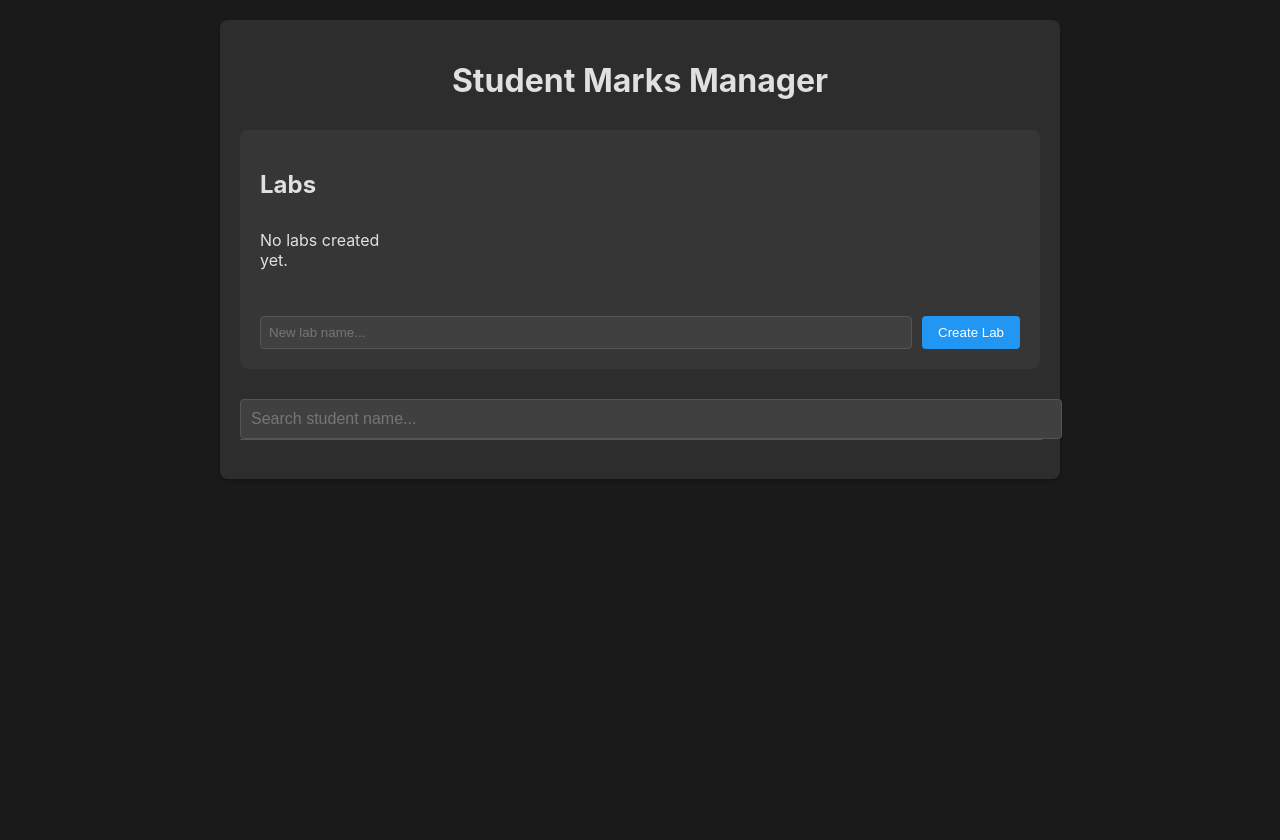
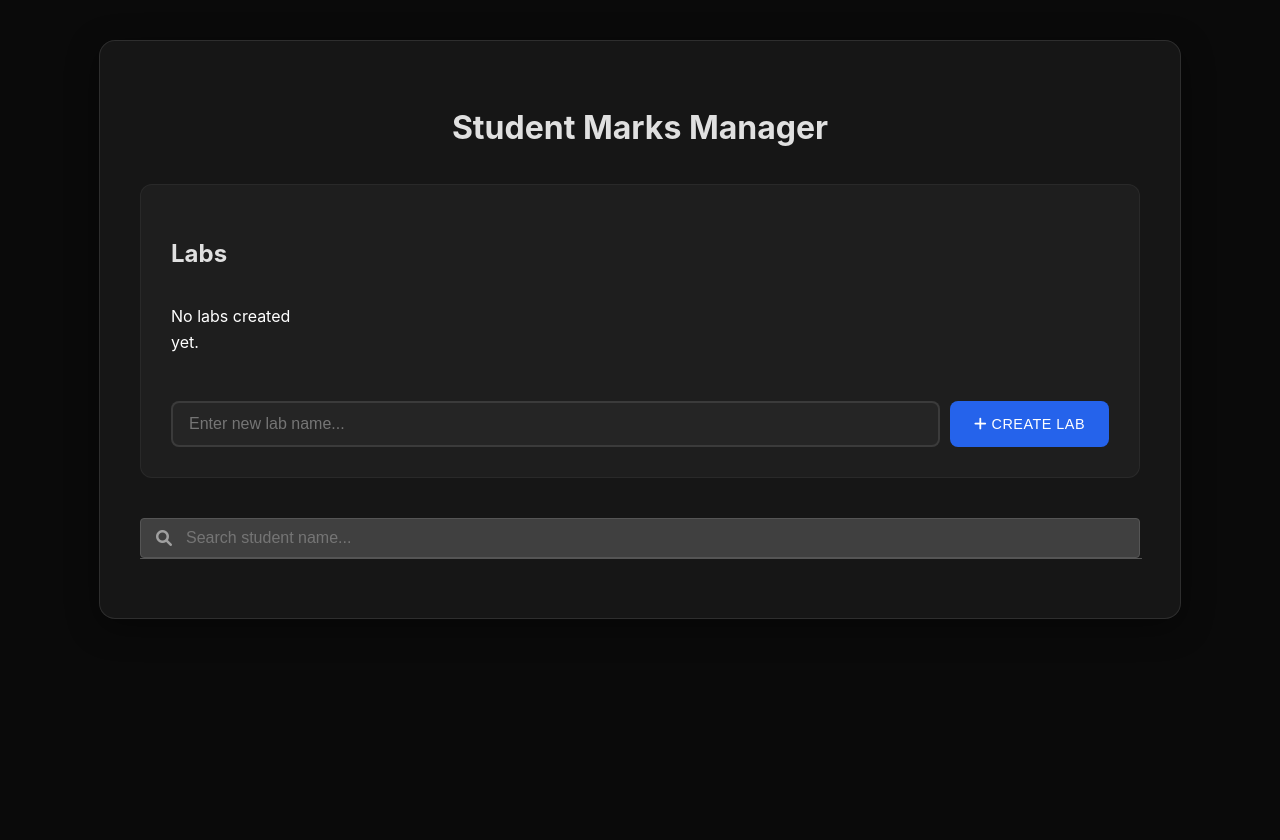
Before and after one commit to MohammadLab/student-marking-manager, a Flask app: page / in a window 1280 px wide. Before the commit the page ends 479 px from the top, so only its background shows below. Run offline with Flask 3, Linux system fonts and the light colour scheme; data that the repository does not hold is empty.

Commit message:
style: Modernize UI with sleek design, smooth transitions, and contemporary aesthetics

```diff
--- a/static/style.css
+++ b/static/style.css
@@ -1,25 +1,35 @@
 body {
     font-family: -apple-system, BlinkMacSystemFont, "SF Pro Display", "Helvetica Neue", Arial, sans-serif;
     margin: 0;
-    padding: 20px;
-    background-color: #1a1a1a;
-    color: #e0e0e0;
+    padding: 0;
+    background-color: #0a0a0a;
+    color: #ffffff;
+    min-height: 100vh;
+    line-height: 1.6;
 }
 
 .container {
-    max-width: 800px;
-    margin: 0 auto;
-    background-color: #2d2d2d;
-    padding: 20px;
-    border-radius: 8px;
-    box-shadow: 0 2px 4px rgba(0, 0, 0, 0.3);
+    max-width: 1000px;
+    margin: 40px auto;
+    background-color: #161616;
+    padding: 40px;
+    border-radius: 16px;
+    box-shadow: 0 8px 32px rgba(0, 0, 0, 0.4);
+    backdrop-filter: blur(10px);
+    border: 1px solid rgba(255, 255, 255, 0.1);
 }
 
 .labs-section {
-    margin-bottom: 30px;
-    padding: 20px;
-    background-color: #363636;
-    border-radius: 8px;
+    margin-bottom: 40px;
+    padding: 30px;
+    background-color: #1e1e1e;
+    border-radius: 12px;
+    border: 1px solid rgba(255, 255, 255, 0.05);
+    transition: transform 0.3s ease;
+}
+
+.labs-section:hover {
+    transform: translateY(-2px);
 }
 
 .labs-container {
@@ -39,19 +49,24 @@ body {
     display: flex;
     align-items: center;
     justify-content: center;
-    padding: 20px;
-    background-color: #404040;
-    border: 1px solid #555;
-    border-radius: 4px;
+    padding: 24px;
+    background-color: #252525;
+    border: 1px solid rgba(255, 255, 255, 0.1);
+    border-radius: 12px;
     aspect-ratio: 1;
     text-align: center;
     word-break: break-word;
-    color: #e0e0e0;
-    transition: background-color 0.2s;
+    color: #ffffff;
+    transition: all 0.3s ease;
+    font-weight: 500;
+    box-shadow: 0 2px 8px rgba(0, 0, 0, 0.2);
 }
 
 .lab-item:hover {
-    background-color: #505050;
+    background-color: #2c2c2c;
+    transform: translateY(-4px);
+    box-shadow: 0 4px 12px rgba(0, 0, 0, 0.3);
+    border-color: rgba(255, 255, 255, 0.2);
 }
 
 .create-lab {
@@ -124,25 +139,44 @@ h1 {
     margin-bottom: 20px;
 }
 
-select, input[type="number"] {
-    padding: 8px;
-    border: 1px solid #555;
-    border-radius: 4px;
-    background-color: #404040;
-    color: #e0e0e0;
+select, input[type="number"], input[type="text"] {
+    padding: 12px 16px;
+    border: 2px solid rgba(255, 255, 255, 0.1);
+    border-radius: 8px;
+    background-color: #252525;
+    color: #ffffff;
+    font-size: 1rem;
+    transition: all 0.3s ease;
+}
+
+select:focus, input[type="number"]:focus, input[type="text"]:focus {
+    border-color: #2563eb;
+    outline: none;
+    box-shadow: 0 0 0 3px rgba(37, 99, 235, 0.2);
 }
 
 button {
-    background-color: #2196F3;
+    background-color: #2563eb;
     color: white;
     border: none;
     cursor: pointer;
-    padding: 8px 16px;
-    border-radius: 4px;
+    padding: 12px 24px;
+    border-radius: 8px;
+    font-weight: 500;
+    transition: all 0.3s ease;
+    text-transform: uppercase;
+    letter-spacing: 0.5px;
+    font-size: 0.9rem;
 }
 
 button:hover {
-    background-color: #1976D2;
+    background-color: #1d4ed8;
+    transform: translateY(-2px);
+    box-shadow: 0 4px 12px rgba(37, 99, 235, 0.3);
+}
+
+button:active {
+    transform: translateY(0);
 }
 
 .current-marks {
@@ -158,3 +192,64 @@ h2, h3 {
     color: #e0e0e0;
     margin-bottom: 15px;
 }
+.search-wrapper {
+    position: relative;
+}
+
+.search-icon {
+    position: absolute;
+    left: 16px;
+    top: 50%;
+    transform: translateY(-50%);
+    color: rgba(255, 255, 255, 0.5);
+}
+
+#studentSearch {
+    padding-left: 45px;
+    width: 100%;
+    box-sizing: border-box;
+}
+
+/* Modern scrollbar */
+::-webkit-scrollbar {
+    width: 8px;
+}
+
+::-webkit-scrollbar-track {
+    background: #1a1a1a;
+}
+
+::-webkit-scrollbar-thumb {
+    background: #404040;
+    border-radius: 4px;
+}
+
+::-webkit-scrollbar-thumb:hover {
+    background: #4a4a4a;
+}
+
+/* Smooth transitions for all interactive elements */
+* {
+    transition: background-color 0.3s ease,
+                border-color 0.3s ease,
+                box-shadow 0.3s ease,
+                transform 0.3s ease;
+}
+
+/* Modern focus styles */
+*:focus {
+    outline: none;
+    box-shadow: 0 0 0 3px rgba(37, 99, 235, 0.3);
+}
+
+/* Loading animation */
+@keyframes shimmer {
+    0% { background-position: -1000px 0; }
+    100% { background-position: 1000px 0; }
+}
+
+.loading {
+    background: linear-gradient(90deg, #1e1e1e 0%, #252525 50%, #1e1e1e 100%);
+    background-size: 1000px 100%;
+    animation: shimmer 2s infinite linear;
+}
--- a/templates/index.html
+++ b/templates/index.html
@@ -5,6 +5,7 @@
     <meta name="viewport" content="width=device-width, initial-scale=1.0">
     <title>Student Marks Manager</title>
     <link rel="stylesheet" href="{{ url_for('static', filename='style.css') }}">
+    <link rel="stylesheet" href="https://cdnjs.cloudflare.com/ajax/libs/font-awesome/6.0.0/css/all.min.css">
 </head>
 <body>
     <div class="container">
@@ -15,14 +16,17 @@
             <div class="labs-container">
                 <div id="labsList"></div>
                 <div class="create-lab">
-                    <input type="text" id="newLabName" placeholder="New lab name...">
-                    <button onclick="createLab()">Create Lab</button>
+                    <input type="text" id="newLabName" placeholder="Enter new lab name...">
+                    <button onclick="createLab()"><i class="fas fa-plus"></i> Create Lab</button>
                 </div>
             </div>
         </div>
 
         <div class="search-section">
-            <input type="text" id="studentSearch" placeholder="Search student name...">
+            <div class="search-wrapper">
+                <i class="fas fa-search search-icon"></i>
+                <input type="text" id="studentSearch" placeholder="Search student name...">
+            </div>
             <div id="searchResults" class="search-results"></div>
         </div>
 
```
